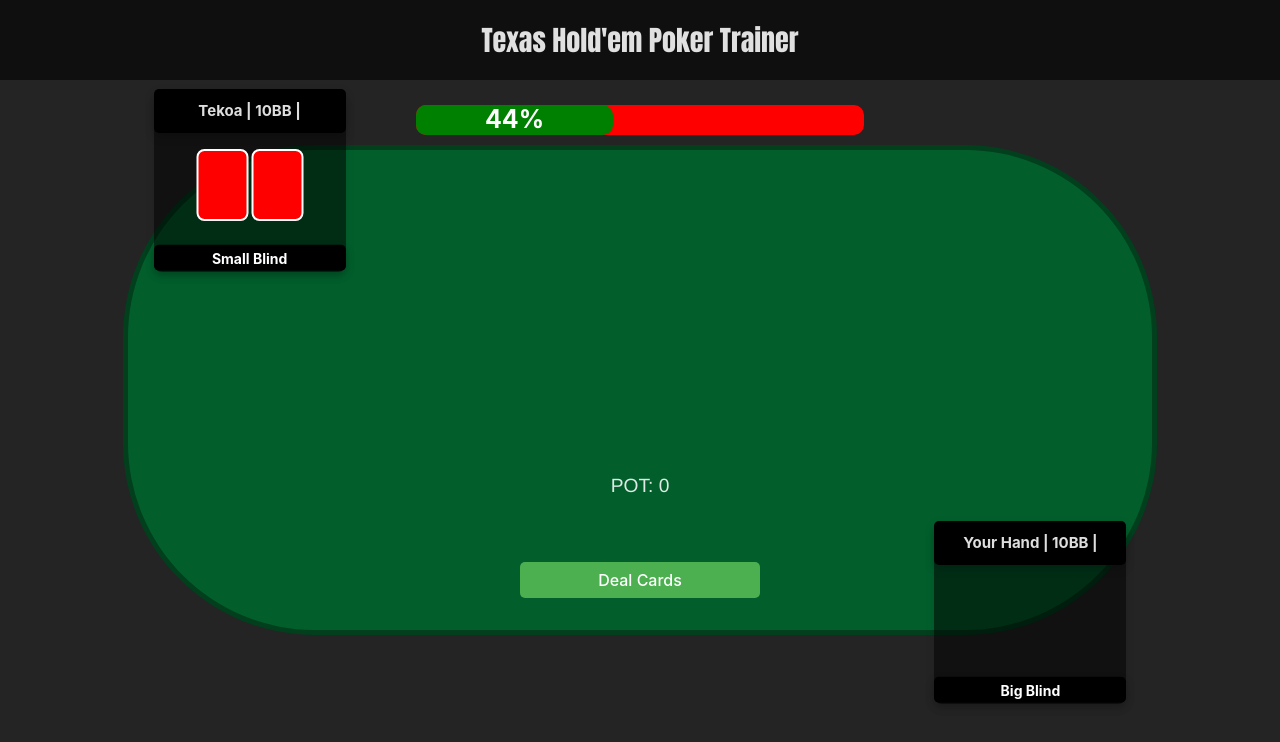
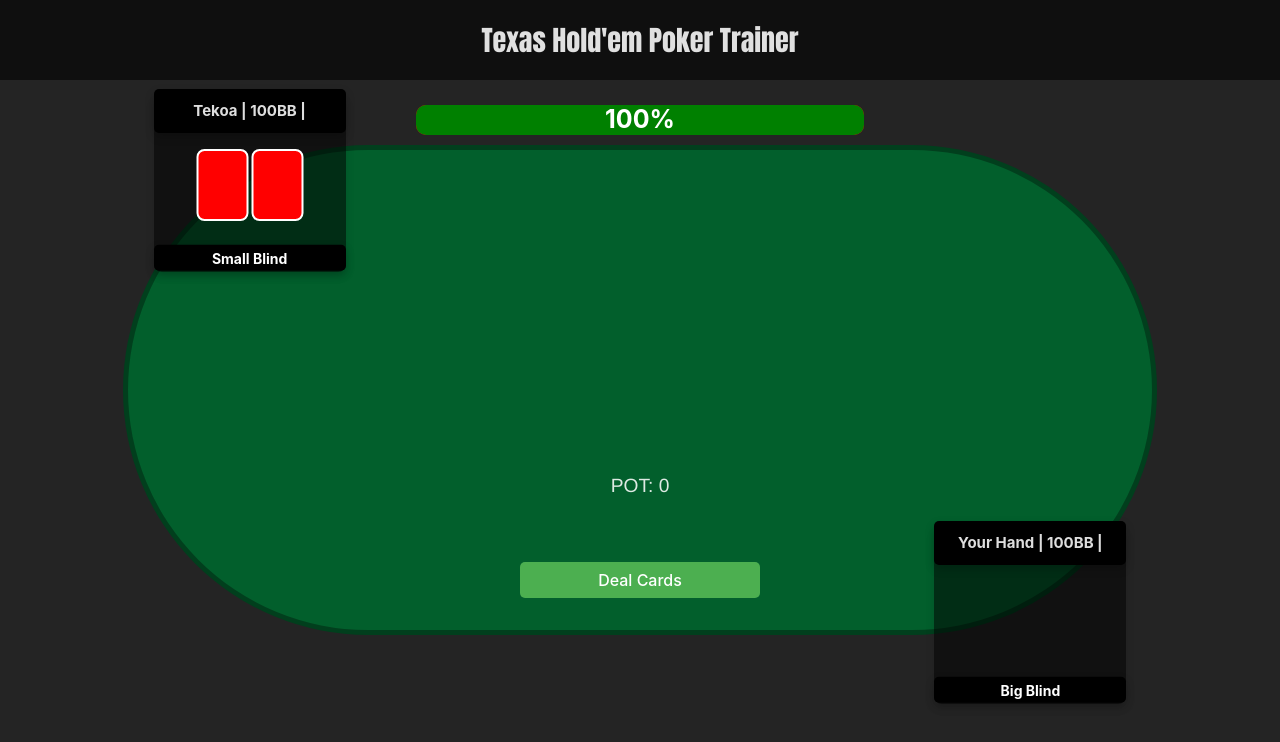
Before and after one commit to Joshieingold/poker-trainer, a React (Vite) app: page / in a window 1280 px wide. Shown: the top 742 px of the page. Built offline with nearby package versions, Linux system fonts and the light colour scheme.

Commit message:
At the cost of the react component, the progress bar now reflects what hands you should play and what hands you should not!

```diff
--- a/src/components/PokerTable.css
+++ b/src/components/PokerTable.css
@@ -16,7 +16,7 @@
     background: rgb(2, 95, 44);
     height: 60vh;
     width: 80vw;
-    border-radius: 12rem;
+    border-radius: 20rem;
     border: 5px solid rgba(0, 0, 0, 0.336);
     overflow: hidden;
 }
@@ -227,3 +227,31 @@
     text-align: center;
 
   }
+
+  .container {
+
+    width: 35vw;
+
+}
+.progressBar {
+    width:100%;
+    height: 30px;
+    border-radius: 10px;
+    background-color: rgb(255, 0, 0);
+    margin-bottom: 10px;
+}
+.progressBarFill{
+    display: flex;
+    height: 100%;
+    border-radius: 10px;
+    background-color: green;
+    transition: width 0.5s ease-out;
+    align-items: center;
+    justify-content: center;
+}
+.progressLabel {
+    font-size: 25px;
+    font-weight: bold;
+    color: white;
+
+}
--- a/src/components/PokerTable.jsx
+++ b/src/components/PokerTable.jsx
@@ -1,22 +1,17 @@
 import React, { useEffect, useState } from 'react';
 import { compareHands } from '../utils/handEvaluator.jsx'; // Updated path if necessary
 import Actions from './Actions/actions.jsx'; // Import the Actions component
-import CorrectPercentBar from './CorrectPercentBar/correctpercentbar.jsx';
 import Hand from './Hand.jsx';
 import './PokerTable.css';
+
 // Data for making every card
 const suits = ['♠', '♣', '♥', '♦'];
 const values = ['2', '3', '4', '5', '6', '7', '8', '9', 'T', 'J', 'Q', 'K', 'A'];
 // These are the amounts for the Big blind and Small blind
 const bbAmount = 10;
 const sbAmount = 5;
-
-
-
-
+const correctCalls = [];
 // Creates deck by making one of evey card for every suit
-
-
 const createDeck = () => {
     const deck = [];
     for (let suit of suits) {
@@ -35,8 +30,10 @@ const shuffleDeck = (deck) => {
     return deck;
 };
 
+// The main Game Loop is stored here.
 const PokerTable = () => {
     // Global Variables
+    const [correctPercent, setCorrectPercent] = useState(0);
     const [deck, setDeck] = useState([]); // Gets the shuffled deck.
     const [playerHand, setPlayerHand] = useState([]); // Creates empty Player hand
     const [opponentHand, setOpponentHand] = useState([]); // Creates empty Opponent hand.
@@ -45,22 +42,36 @@ const PokerTable = () => {
     const [winner, setWinner] = useState(null); // Winner for after showdown or fold to determine who gets the pot.
     const [currentBet, setCurrentBet] = useState(0); // Variable to find the amount of chips required to check from the pot.
     const [pot, setPot] = useState(0); // The pot.
-    const [playerStack, setPlayerStack] = useState(100); // Starting chips for player
-    const [opponentStack, setOpponentStack] = useState(100); // Starting chips for opponent
+    const [playerStack, setPlayerStack] = useState(1000); // Starting chips for player
+    const [opponentStack, setOpponentStack] = useState(1000); // Starting chips for opponent
     const [isPlayerBigBlind, setIsPlayerBigBlind] = useState(true); // Alternate BB/SB
     const [areOpponentCardsVisible, setOpponentCardsVisible] = useState(false); // variable which allows me to set the opponents cards as unseen until the round is over.
     const [playerContribution, setPlayerContribution] = useState(0); // Used for finding the amount towards the pot contributed.
     const [opponentContribution, setOpponentContribution] = useState(0); // Used for finding the amount towards the pot contributed.
     const [hasRaised, setHasRaised] = useState(false); // Is used to move the game state forward after raise check.
-    const [isStackZero, setCanCheckorRaise] = useState(false);
     const [isOpponentBB, setIsOpponentBB] = useState(false);
-    const [isRightChoice, setRightChoice] = useState([])
+
+
+// FOR SITE PREP //
+    const findPercentCorrect = (correctCalls) => {
+        if (correctCalls.length === 0) {
+            return 100
+        } else {
+            let numCorrect = correctCalls.filter(item => item === "Correct").length;
+            let total = correctCalls.length;
+            return Math.round((numCorrect / total) * 100)
+        };
+
+    };
+
+
     //Shuffle the deck on site load.
     useEffect(() => {
         setDeck(shuffleDeck(createDeck()));
+        setCorrectPercent(findPercentCorrect(correctCalls));
     }, []);
 
-
+    // These are the ranges for the pre-flop we are using.
     const range_charts = {
         SB: {
             raise: [
@@ -79,6 +90,11 @@ const PokerTable = () => {
             "A9o",],
         }
     };
+
+
+// FOR EVALUATING  //
+
+    // Checks if the players hand for what the correct pre-flop action was given their hand.
     const evaluateSBAction = (playerHand) => {
         if (range_charts.SB.raise.includes(convertHandFormat(playerHand))) {
             return 'Raise';
@@ -88,7 +104,8 @@ const PokerTable = () => {
             return 'Fold';
         }
     };
-    const cardRanking = {
+    // The card values regardless of letters for ease of formatting
+    const cardValue = {
         '2': 2,
         '3': 3,
         '4': 4,
@@ -97,21 +114,22 @@ const PokerTable = () => {
         '7': 7,
         '8': 8,
         '9': 9,
-        'T': 10, // Ten is higher than 9
-        'J': 11, // Jack is higher than 10
-        'Q': 12, // Queen is higher than Jack
-        'K': 13, // King is higher than Queen
-        'A': 14  // Ace is the highest
+        'T': 10,
+        'J': 11,
+        'Q': 12,
+        'K': 13,
+        'A': 14
     };
+    // Formats the cards in hand into pre-flop chart format.
     const convertHandFormat = (hand) => {
         // Extract rank and suit for both cards
-        const card1 = hand[0].value + hand[0].suit; // e.g. "3h"
-        const card2 = hand[1].value + hand[1].suit; // e.g. "4d"
+        const card1 = hand[0].value + hand[0].suit;
+        const card2 = hand[1].value + hand[1].suit;
 
-        const rank1 = card1[0]; // First card rank
-        const suit1 = card1[1]; // First card suit
-        const rank2 = card2[0]; // Second card rank
-        const suit2 = card2[1]; // Second card suit
+        const rank1 = card1[0];
+        const suit1 = card1[1];
+        const rank2 = card2[0];
+        const suit2 = card2[1];
 
         // Check if it's a pocket pair (both ranks are the same)
         if (rank1 === rank2) {
@@ -121,29 +139,27 @@ const PokerTable = () => {
         // Check if the hand is suited or offsuit
         const suited = suit1 === suit2 ? 's' : 'o';
 
-        // Determine which card has a higher rank using the cardRanking
-        const card1RankValue = cardRanking[rank1];
-        const card2RankValue = cardRanking[rank2];
+        // Determine which card has a higher value using the card value
+        const card1RankValue = cardValue[rank1];
+        const card2RankValue = cardValue[rank2];
 
         // Compare the ranks correctly to return the higher ranked card first
         if (card1RankValue > card2RankValue) {
-            return `${rank1}${rank2}${suited}`; // rank1 is higher, format as "AQ" or "T9"
+            return `${rank1}${rank2}${suited}`;
         } else {
-            return `${rank2}${rank1}${suited}`; // rank2 is higher, format as "QA" or "9T"
+            return `${rank2}${rank1}${suited}`;
         }
     };
 
+    // Finds correct action for the most recent hand and displays it in console. For now.
     const handlePlayerMove = (playerHand, isBigBlind) => {
         if (!isBigBlind) {
-            // Evaluate the move based on the ranges if the player is SB
             const action = evaluateSBAction(playerHand);
-            console.log(`Recommended action for ${convertHandFormat(playerHand)}: ${action}`);
+            return (`${action}`); // Just logs for now but I want it to display or update things somehow
         } else {
-            console.log(`Player is Big Blind. No evaluation needed.`);
+            return (`Check`); // Just logs for now but I want it to display or update things somehow
         }
     };
-
-
 
     // Gives each player cards from the deck while removing them from the deck so as not to have duplicates.
     const dealHands = () => {
@@ -178,6 +194,9 @@ const PokerTable = () => {
 
     };
 
+// FOR GAME STATES //
+
+    // Goes from pre-flop to flop and flips the top 3 cards of the deck.
     const revealFlop = () => {
         handlePlayerMove(playerHand, isPlayerBigBlind)
         const newDeck = [...deck]; // Uses the deck we were using still not allowing for duplicates.
@@ -187,7 +206,7 @@ const PokerTable = () => {
 
 
     };
-
+    // Goes from pre-flop to flop and flips the top 3 cards of the deck.
     const revealTurn = () => {
         const newDeck = [...deck];
         setCommunityCards((prev) => [...prev, newDeck[0]]);
@@ -195,14 +214,12 @@ const PokerTable = () => {
         setGameState('turn');
         console.log(convertHandFormat(playerHand))
     };
-
     const revealRiver = () => {
         const newDeck = [...deck];
         setCommunityCards((prev) => [...prev, newDeck[0]]);
         setDeck(newDeck.slice(1));
         setGameState('river');
     };
-
     const handleShowdown = () => {
         const playerFullHand = [...playerHand, ...communityCards]; // Combines players hand with the community cards.
         const opponentFullHand = [...opponentHand, ...communityCards]; // combines the opponents hand with the community cards.
@@ -226,7 +243,6 @@ const PokerTable = () => {
         setOpponentCardsVisible(true); // Shows the opponents cards to the player at showdown.
         setGameState('showdown');
     };
-
     const handleRestart = () => {
         // Resets all things except for chips and switches button position.
         const newDeck = shuffleDeck(createDeck()); // Creates a new deck
@@ -245,16 +261,41 @@ const PokerTable = () => {
         setHasRaised(false);
     };
 
+
+// FOR ACTIONS //
     const handleFold = () => {
+        const action = handlePlayerMove(playerHand, isPlayerBigBlind)
+
+        if (gameState=="pre-flop") {
+            if (action == "Fold") {
+                correctCalls.push("Correct");
+                setCorrectPercent(findPercentCorrect(correctCalls));
+                console.log("You were right! You should fold!")
+            } else {
+                correctCalls.push("Wrong");
+                setCorrectPercent(findPercentCorrect(correctCalls));
+                console.log(`You were Wrong! you should ${action}`)
+            }
+        }
         setGameState('folded');
         setOpponentStack((prev) => prev + pot); // For now only you can fold so the opponent gets the pot if you fold.
         setPot(0)
-        handlePlayerMove(playerHand, isPlayerBigBlind)
     };
-
     const handleCheck = () => {
+        const action = handlePlayerMove(playerHand, isPlayerBigBlind)
+        console.log(correctCalls)
+        if (gameState=="pre-flop") {
+            if (action == "Check") {
+                correctCalls.push("Correct");
+                setCorrectPercent(findPercentCorrect(correctCalls));
+                console.log("You were right! You should Check!")
+            } else {
+                correctCalls.push("Wrong");
+                setCorrectPercent(findPercentCorrect(correctCalls));
+                console.log(`You were Wrong! you should ${action}`)
+            }
+        }
         let remainingToMatch; // Set variable to find what a check would be equal to.
-
         if (isPlayerBigBlind) {
             // Opponent needs to match player's bet
             remainingToMatch = currentBet - opponentContribution;
@@ -298,9 +339,22 @@ const PokerTable = () => {
             handleShowdown();
         }
     };
+    const handleRaise = () => {
+        const action = handlePlayerMove(playerHand, isPlayerBigBlind)
+        if (gameState=="pre-flop") {
+            if (action == "Raise") {
+                correctCalls.push("Correct");
+                setCorrectPercent(findPercentCorrect(correctCalls));
+                console.log("You were right! You should Raise!");
+            } else {
+                correctCalls.push("Wrong")
+                setCorrectPercent(findPercentCorrect(correctCalls));
+                console.log(`You were Wrong! you should ${action}` );
+            }
+        }
 
 
-    const handleRaise = () => {
+
         const raiseAmount = currentBet + 10;
         setCurrentBet(raiseAmount);
         setHasRaised(true);
@@ -334,13 +388,24 @@ const PokerTable = () => {
         }
     }};
 
+
+// HTML BASED ON GAMESTATE //
     return (
         <div className='gameArea'>
             <div className='PercentBar'>
-                <CorrectPercentBar />
+            <div className="container">
+                <div className="progressBar">
+                    <div className="progressBarFill" style={({width: `${correctPercent}%`})}>
+                        <div className="progressLabel">{correctPercent}%</div>
+                    </div>
+
+                </div>
+
+            </div>
             </div>
             <div className='table'>
-                {gameState !== 'start' && <h2 className='gameState'>{gameState.toUpperCase()}</h2>}
+                {gameState !== 'start' &&
+                <h2 className='gameState'>{gameState.toUpperCase()}</h2>}
                 {gameState === 'start' && (
                     <button onClick={dealHands} className='dealCardsBtn'>
                         Deal Cards
```
